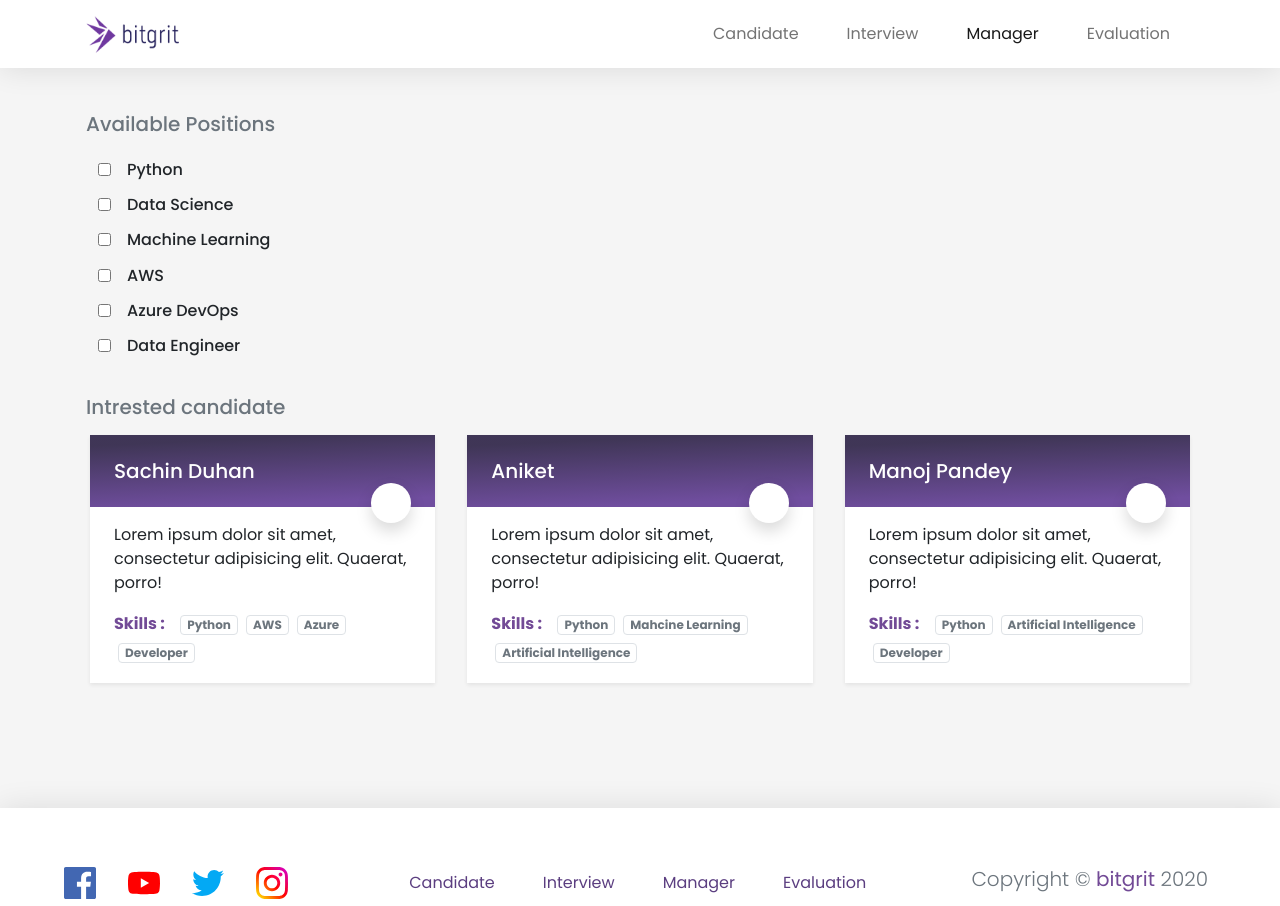
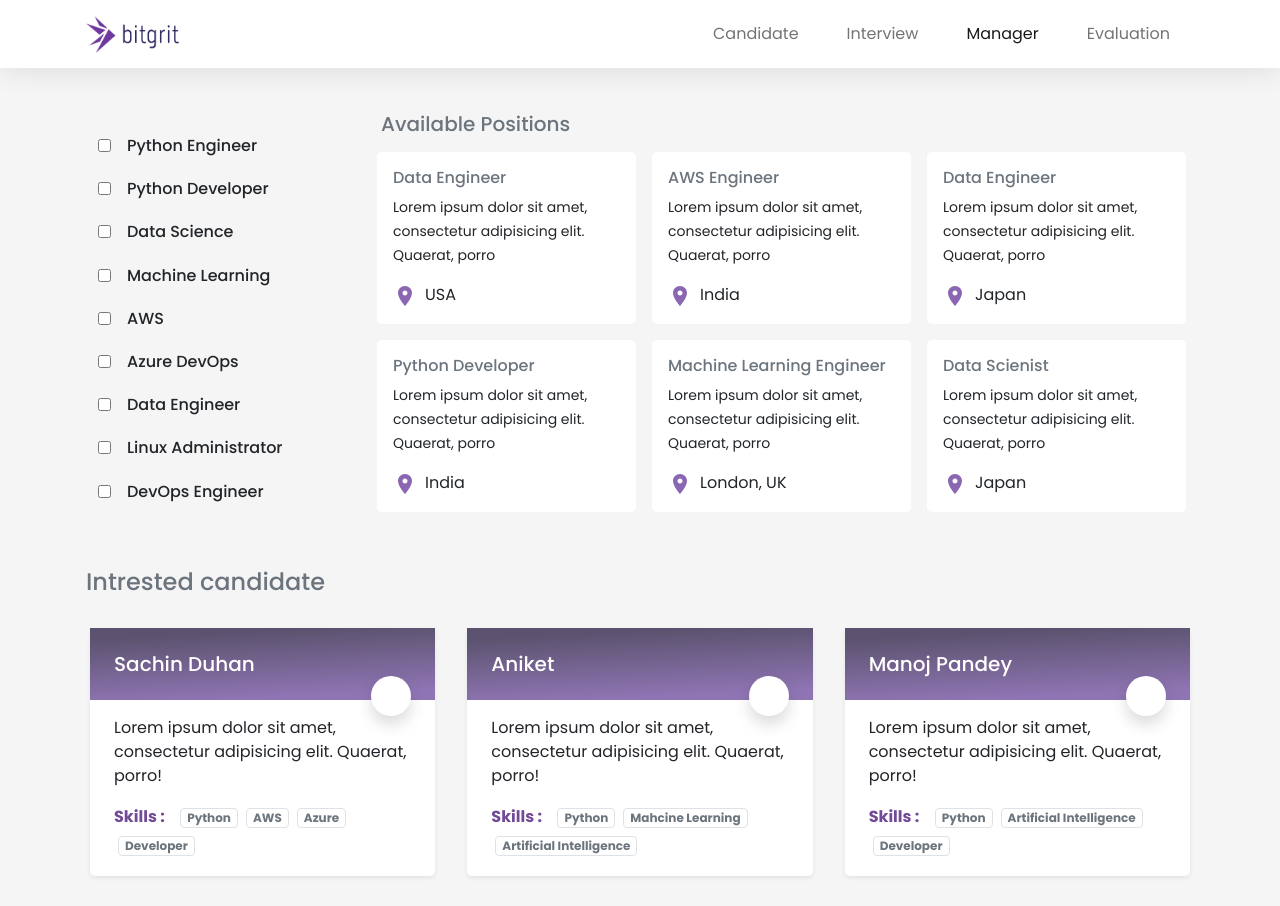
Before and after one commit to sachin-duhan/ai-development-frontend, an Angular app: page /manager in a window 1280 px wide. Shown: the top 906 px of the page. Built offline with nearby package versions, Linux system fonts and the light colour scheme.

Commit message:
added dummy backend, service, and updated manager UI

```diff
--- /dev/null
+++ b/src/app/@data/main.ts
@@ -0,0 +1,114 @@
+import { Candidate, Technology, Question, Program } from '../@types/type';
+
+export const candidate_list: Array<Candidate> = [
+    {
+        bio: 'Lorem ipsum dolor sit amet, consectetur adipisicing elit. Quaerat, porro!',
+        name: 'Sachin Duhan',
+        email: 'abc@gmail.com',
+        id: '1',
+        skills: [{
+            title: 'Python'
+        }, {
+            title: 'AWS'
+        }, {
+            title: 'Azure'
+        }, {
+            title: 'Developer'
+        }],
+    },
+    {
+        bio: 'Lorem ipsum dolor sit amet, consectetur adipisicing elit. Quaerat, porro!',
+        name: 'Aniket',
+        email: 'cdsn@gmail.com',
+        id: '2',
+        skills: [{
+            title: 'Python'
+        }, {
+            title: 'Mahcine Learning'
+        }, {
+            title: 'Artificial Intelligence'
+        }],
+    },
+    {
+        bio: 'Lorem ipsum dolor sit amet, consectetur adipisicing elit. Quaerat, porro!',
+        name: 'Manoj Pandey',
+        email: 'abc@gmail.com',
+        id: '3',
+        skills: [{
+            title: 'Python'
+        }, {
+            title: 'Artificial Intelligence'
+        }, {
+            title: 'Developer'
+        }],
+    },
+    {
+        bio: 'Lorem ipsum dolor sit amet, consectetur adipisicing elit. Quaerat, porro!',
+        name: 'Vikrant',
+        email: 'abc@gmail.com',
+        id: '4',
+        skills: [{
+            title: 'Python'
+        }, {
+            title: 'AWS'
+        }, {
+            title: 'Azure'
+        }, {
+            title: 'Developer'
+        }],
+    },
+    {
+        bio: 'Lorem ipsum dolor sit amet, consectetur adipisicing elit. Quaerat, porro!',
+        name: 'Sahil',
+        email: 'cdsn@gmail.com',
+        id: '5',
+        skills: [{
+            title: 'Python'
+        }, {
+            title: 'Mahcine Learning'
+        }, {
+            title: 'Artificial Intelligence'
+        }],
+    },
+    {
+        bio: 'Lorem ipsum dolor sit amet, consectetur adipisicing elit. Quaerat, porro!',
+        name: 'Akhil Juneja',
+        email: 'abc@gmail.com',
+        id: '6',
+        skills: [{
+            title: 'Python'
+        }, {
+            title: 'Artificial Intelligence'
+        }, {
+            title: 'Developer'
+        }],
+    },
+];
+
+export const filters_list: Array<Technology> = [
+    { title: 'Python Engineer' },
+    { title: 'Python Developer' },
+    { title: 'Data Science' },
+    { title: 'Machine Learning' },
+    { title: 'AWS' },
+    { title: 'Azure DevOps' },
+    { title: 'Data Engineer' },
+    { title: 'Linux Administrator' },
+    { title: 'DevOps Engineer' },
+];
+
+export const jobs_list: Array<Program> = [
+    { technology: [{ title: 'Python' }, { title: 'Data Science' }], location: 'USA', title: 'Data Engineer', description: 'Lorem ipsum dolor sit amet, consectetur adipisicing elit. Quaerat, porro', date: new Date(), type: 'job' },
+    { technology: [{ title: 'Python' }, { title: 'AWS' }], location: 'India', title: 'AWS Engineer', description: 'Lorem ipsum dolor sit amet, consectetur adipisicing elit. Quaerat, porro', date: new Date(), type: 'job' },
+    { technology: [{ title: 'Python' }, { title: 'Data Engineer' }], location: 'Japan', title: 'Data Engineer', description: 'Lorem ipsum dolor sit amet, consectetur adipisicing elit. Quaerat, porro', date: new Date(), type: 'job' },
+    { technology: [{ title: 'Python' }, { title: 'AWS' }], location: 'India', title: 'Python Developer', description: 'Lorem ipsum dolor sit amet, consectetur adipisicing elit. Quaerat, porro', date: new Date(), type: 'job' },
+    { technology: [{ title: 'Python' }, { title: 'AWS' }], location: 'London, UK', title: 'Machine Learning Engineer', description: 'Lorem ipsum dolor sit amet, consectetur adipisicing elit. Quaerat, porro', date: new Date(), type: 'job' },
+    { technology: [{ title: 'Python' }, { title: 'Data Engineer' }], location: 'Japan', title: 'Data Scienist', description: 'Lorem ipsum dolor sit amet, consectetur adipisicing elit. Quaerat, porro', date: new Date(), type: 'job' },
+]
+
+export const questions_list: Array<Question> = [
+    { id: "1", question: 'Hello, Kindly introduce yourself.' },
+    { id: "2", question: 'Tell me something about your experience.' },
+    { id: "3", question: 'How will you cop-up with stress and job life balance?' },
+    { id: "4", question: 'Why should we select you?' },
+]
--- a/src/app/evaluation/evaluation.component.html
+++ b/src/app/evaluation/evaluation.component.html
@@ -7,7 +7,7 @@
         <div class="w-100 gradient p-5"></div>
         <div id="push_up_30" class="d-flex flex-column align-items-center">
             <div class="bg-white shadow p-3 rounded-circle" style="width: 60px; height: 60px;"></div>
-            <h6 class="text-muted mt-4">Sachin Dahan</h6>
+            <h6 class="text-muted mt-4">Sachin Duhan</h6>
         </div>
         <br>
         <button class="btn btn-primary btn-block rounded-0 border-0 mb-3">Approve for Next Round</button>
--- a/src/app/program-manager/program-manager.component.html
+++ b/src/app/program-manager/program-manager.component.html
@@ -1,20 +1,31 @@
-<h5 class="text-muted">Available Positions</h5>
 <div class="row">
-    <div class="col-sm-12 col-md-4 p-2">
-        <div class="d-flex align-items-center pl-3" *ngFor="let item of filters">
+    <div class="col-sm-12 col-md-3 p-2">
+        <div class="d-flex align-items-center pl-3 mt-2" *ngFor="let item of filters">
             <input type="checkbox">
             <h6 class="pl-3 pt-2">{{item.title}}</h6>
         </div>
     </div>
-    <div class="col-sm-12 col-md-8 p-2">
-
+    <div class="col-sm-12 col-md-9">
+        <div class="row p-0 m-0">
+            <h5 class="text-muted">Available Positions</h5>
+            <div *ngFor="let item of jobs_list" class="col-sm-12 col-md-4 p-2">
+                <div class="bg-white p-3 rounded-lg" id="hover_shadow">
+                    <h6 class="text-secondary pointer">{{item.title}}</h6>
+                    <p><small>{{item.description}}</small></p>
+                    <img src="/assets/map.svg" /> <span class="pl-2">{{item.location}}</span>
+                </div>
+            </div>
+        </div>
     </div>
 </div>
+
 <br>
-<h5 class="text-muted mb-3"> Intrested candidate</h5>
+<br>
+
+<h4 class="text-muted mb-3"> Intrested candidate</h4>
 <div class="row">
-    <div class="col-sm-12 col-md-4 px-3" *ngFor="let item of intrested_candidate">
-        <div class="bg-white shadow-sm">
+    <div class="col-sm-12 col-md-4 p-3" *ngFor="let item of intrested_candidate">
+        <div class="bg-white shadow-sm rounded-lg">
             <div class="gradient text-white p-4">
                 <h5 class="m-0">{{item.name | titlecase}} </h5>
                 <div class="p-2 rounded-circle float-right shadow bg-white" style="height:40px; width: 40px;"></div>
--- a/src/app/program-manager/program-manager.component.ts
+++ b/src/app/program-manager/program-manager.component.ts
@@ -1,5 +1,6 @@
 import { Component, OnInit } from '@angular/core';
-import { Candidate, Technology } from '../@types/type';
+import { Candidate, Technology, Program } from '../@types/type';
+import * as _backend from '../@data/main';
 
 @Component({
     selector: 'app-program-manager',
@@ -9,19 +10,13 @@ import { Candidate, Technology } from '../@types/type';
 export class ProgramManagerComponent implements OnInit {
 
     selected_candidates: Array<Candidate> = [];
+    intrested_candidate: Array<Candidate> = _backend.candidate_list;;
+    filters: Array<Technology> = _backend.filters_list;
 
+    jobs_list: Array<Program> = _backend.jobs_list;
     constructor() { }
 
     ngOnInit() { }
-
-    filters: Array<Technology> = [
-        { title: 'Python' },
-        { title: 'Data Science' },
-        { title: 'Machine Learning' },
-        { title: 'AWS' },
-        { title: 'Azure DevOps' },
-        { title: 'Data Engineer' }
-    ];
 
     update_selected_list(item: Candidate): void {
         const i = this.selected_candidates.indexOf(item);
@@ -29,26 +24,4 @@ export class ProgramManagerComponent implements OnInit {
         else this.selected_candidates.splice(i, 1);
     }
 
-    intrested_candidate: Array<Candidate> = [
-        {
-            bio: 'Lorem ipsum dolor sit amet, consectetur adipisicing elit. Quaerat, porro!',
-            name: 'Sachin Duhan',
-            email: 'abc@gmail.com',
-            id: '1',
-            skills: [{ title: 'Python' }, { title: 'AWS' }, { title: 'Azure' }, { title: 'Developer' }],
-        },
-        {
-            bio: 'Lorem ipsum dolor sit amet, consectetur adipisicing elit. Quaerat, porro!',
-            name: 'Aniket', email:
-                'cdsn@gmail.com', id:
-                '2', skills: [{ title: 'Python' }, { title: 'Mahcine Learning' }, { title: 'Artificial Intelligence' }],
-        },
-        {
-            bio: 'Lorem ipsum dolor sit amet, consectetur adipisicing elit. Quaerat, porro!',
-            name: 'Manoj Pandey',
-            email: 'abc@gmail.com',
-            id: '3',
-            skills: [{ title: 'Python' }, { title: 'Artificial Intelligence' }, { title: 'Developer' }],
-        },
-    ];
 }
--- a/src/app/program-manager/program-manager.module.ts
+++ b/src/app/program-manager/program-manager.module.ts
@@ -1,6 +1,5 @@
 import { NgModule } from '@angular/core';
 import { CommonModule } from '@angular/common';
-import { FormsModule } from '@angular/forms';
 
 import { ProgramManagerRoutingModule } from './program-manager-routing.module';
 import { ProgramManagerComponent } from './program-manager.component';
@@ -11,7 +10,6 @@ import { ProgramManagerComponent } from './program-manager.component';
   imports: [
     CommonModule,
     ProgramManagerRoutingModule,
-    FormsModule,
   ]
 })
 export class ProgramManagerModule { }
--- a/src/app/questions-inteface/questions-inteface.component.ts
+++ b/src/app/questions-inteface/questions-inteface.component.ts
@@ -1,6 +1,8 @@
 import { Component, OnInit } from '@angular/core';
 import { ActivatedRoute, Params } from '@angular/router';
 import { BehaviorSubject } from 'rxjs';
+
+import * as _backend from '../@data/main';
 import { Question } from '../@types/type';
 
 @Component({
@@ -12,18 +14,10 @@ export class QuestionsIntefaceComponent implements OnInit {
 
     public job_id: string;
     public active_question: Question;
+    questions_list: Array<Question> = _backend.questions_list;
 
     constructor(private activatedRoute: ActivatedRoute) { }
-
-    questions_list: Array<Question> = [
-        { id: "1", question: 'Hello, Kindly introduce yourself.' },
-        { id: "2", question: 'Tell me something about your experience.' },
-        { id: "3", question: 'How will you cop-up with stress and job life balance?' },
-        { id: "4", question: 'Why should we select you?' },
-    ]
-
     public shared_question: BehaviorSubject<Question> = new BehaviorSubject(this.questions_list[0]);
-
 
     ngOnInit() {
         this.active_question = this.questions_list[0];
--- a/src/styles.css
+++ b/src/styles.css
@@ -65,5 +65,13 @@ strong {
 }
 
 .gradient {
-    background-image: linear-gradient(177.34950494228087deg, rgba(37, 26, 63, 0.877) 12.593423019431986%, rgba(112, 78, 159, 1) 88.82660687593422%);
+    background-image: linear-gradient(177.34950494228087deg, rgba(37, 26, 63, 0.753) 12.593423019431986%, rgba(112, 78, 159, 0.781) 88.82660687593422%);
 }
+
+#hover_shadow {
+    transition: 350ms ease-in-out;
+}
+
+#hover_shadow:hover {
+    box-shadow: 0 1px 25px rgba(0, 0, 0, 0.1);
+}
```
Also changed, not shown: src/app/@service/data.service.ts (added, +11 -0 lines), src/app/@types/type.ts (+11 -0 lines), src/assets/map.svg (added).
